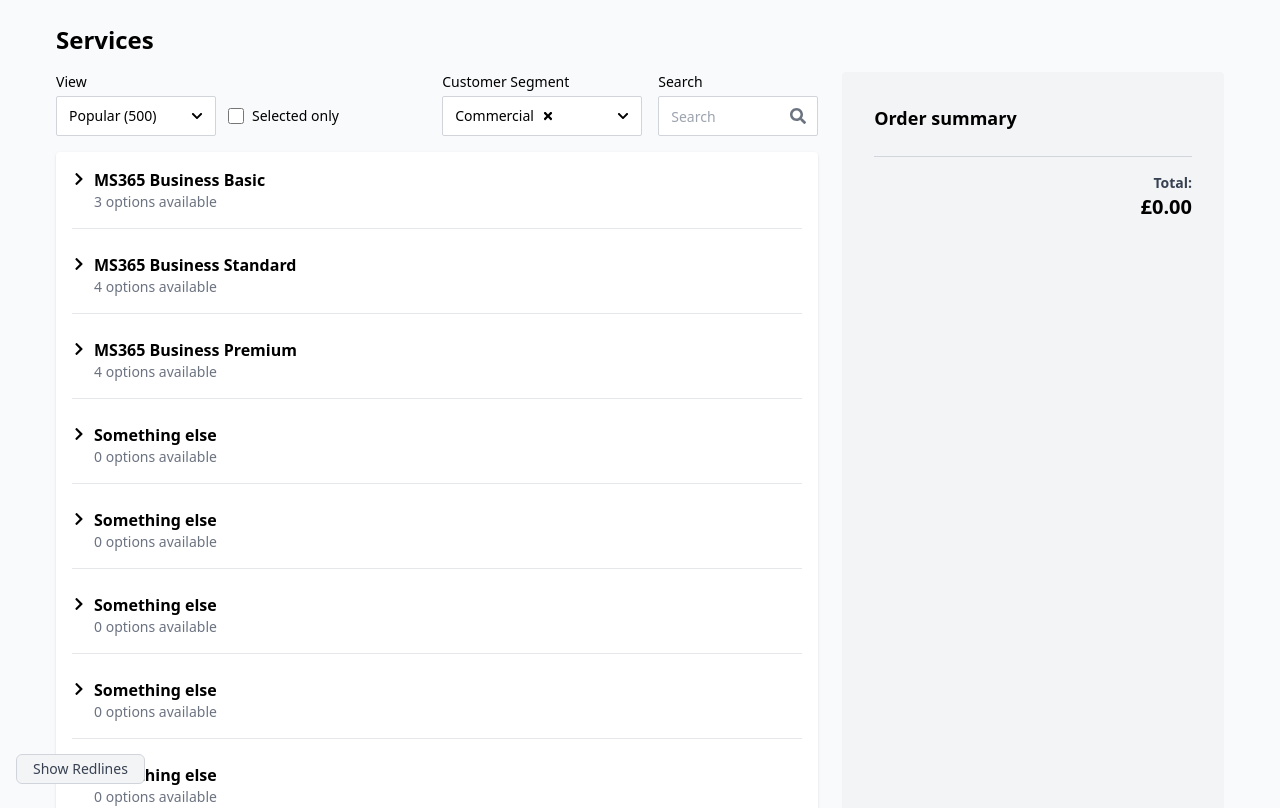
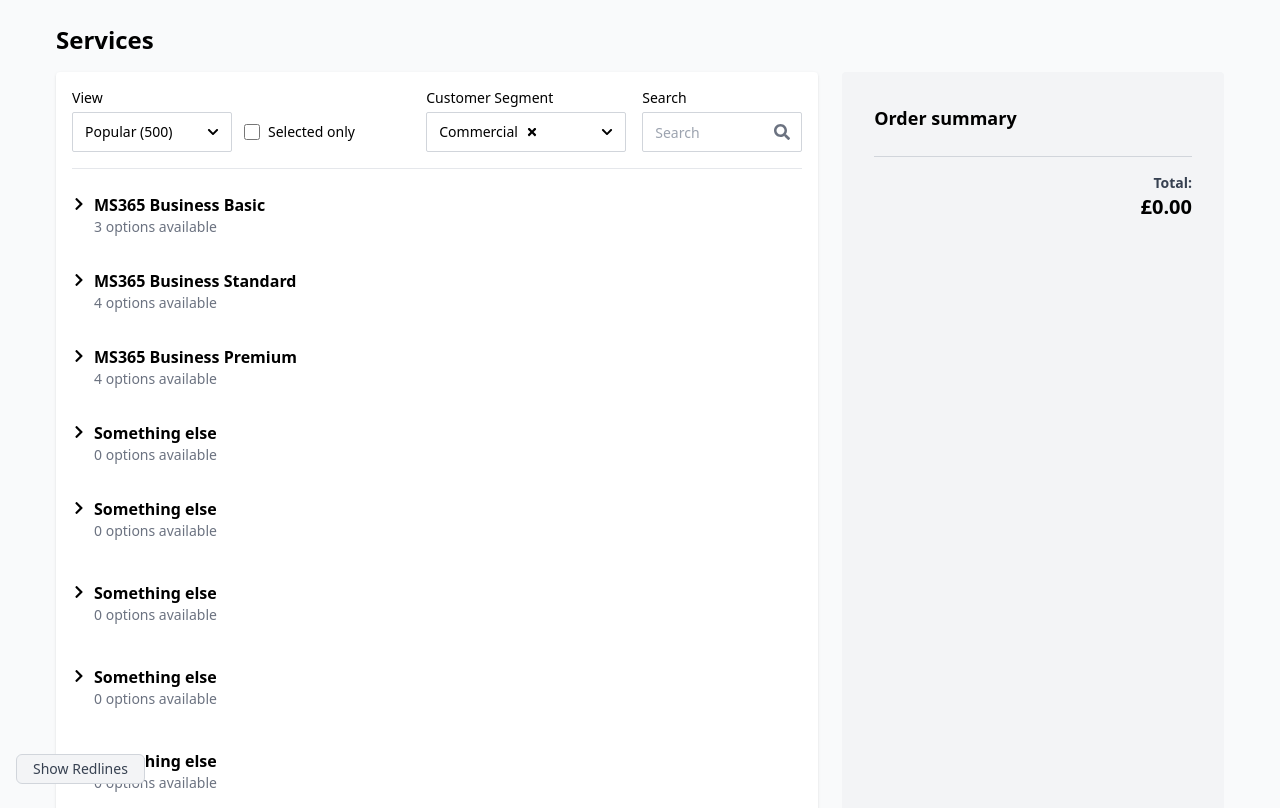
Before and after one commit to ellroberts/bi-directional-v3-public, a React (Vite) app: page / in a window 1280 px wide. Shown: the top 808 px of the page. Built offline with nearby package versions, Linux system fonts and the light colour scheme.

Commit message:
some style adjustments

```diff
--- a/src/App.css
+++ b/src/App.css
@@ -40,3 +40,9 @@
 .read-the-docs {
   color: #888;
 }
+
+/* Tailwind plugin users can use @layer utilities if needed */
+.addon-grid-cols {
+  display: grid;
+  grid-template-columns: 40px 140px 100px 1fr 70px 70px;
+}
--- a/src/App.jsx
+++ b/src/App.jsx
@@ -9,7 +9,7 @@ import { FaSearch } from "react-icons/fa";
 import SegmentSelect from "./components/SegmentSelect";
 import { Input } from "./components/ui/input";
 import ViewSelect from "./components/ui/ViewSelect";
-import ItemGroup from "./components/ItemGroup"; // ✅ Import added
+import ItemGroup from "./components/ItemGroup";
 
 function AppContent() {
   const [page, setPage] = useState(1);
@@ -29,8 +29,12 @@ function AppContent() {
         <div className="flex flex-col md:flex-row gap-6 flex-grow">
           {/* Left Column */}
           <div className="w-full md:w-2/3 flex flex-col space-y-4">
-            {/* Filter Row */}
+            {/* Left Column Panel */}
+            <div className="bg-white p-4 rounded shadow flex-grow space-y-6">
+              {/* Filters + Search with bottom border */}
+              <div className="pb-4 border-b">
                 <div className="flex flex-wrap items-end justify-between gap-6">
+                  {/* View + Selected Only */}
                   <div>
                     <div className="text-sm font-medium mb-1">View</div>
                     <div className="h-10 flex items-center gap-3">
@@ -50,6 +54,7 @@ function AppContent() {
                     </div>
                   </div>
 
+                  {/* Segment + Search */}
                   <div className="flex items-end gap-4">
                     <div>
                       <div className="text-sm font-medium mb-1">Customer Segment</div>
@@ -57,7 +62,6 @@ function AppContent() {
                         <SegmentSelect />
                       </div>
                     </div>
-
                     <div>
                       <div className="text-sm font-medium mb-1">Search</div>
                       <div className="relative w-[160px] h-10">
@@ -67,12 +71,11 @@ function AppContent() {
                     </div>
                   </div>
                 </div>
+              </div>
 
-            {/* Real and Placeholder Content */}
-            <div className="bg-white p-4 rounded shadow flex-grow">
+              {/* Plan content */}
               <LeftPanel view={view} selectedOnly={selectedOnly} />
 
-              {/* ✅ Placeholder rows rendered as collapsible ItemGroups */}
               {[1, 2, 3, 4, 5].map((i) => (
                 <ItemGroup
                   key={`placeholder-${i}`}
--- a/src/components/AddonTableRow.jsx
+++ b/src/components/AddonTableRow.jsx
@@ -35,7 +35,7 @@ export default function AddonTableRow({ option, index, groupId, isLast }) {
   };
 
   return (
-    <div className="grid grid-cols-6 lg:grid-cols-[40px_110px_90px_1fr_70px_70px] gap-2 px-4 items-center text-sm py-3">
+    <div className="grid grid-cols-6 lg:grid-cols-[64px_110px_90px_1fr_70px_70px] gap-2 px-4 items-center text-sm py-3">
       <div>{index + 1}</div>
       <div>{option.term}</div>
       <div>{option.billing}</div>
--- a/src/components/ItemGroup.jsx
+++ b/src/components/ItemGroup.jsx
@@ -26,7 +26,7 @@ export default function ItemGroup({ group }) {
   };
 
   return (
-    <div className="border-b pb-4 mb-6">
+    <div className="pb-4 mb-4">
       {/* Header */}
       <div
         className="flex items-start justify-between cursor-pointer"
@@ -43,18 +43,15 @@ export default function ItemGroup({ group }) {
             <div className="text-sm text-gray-500">
               {group.options.length} options available
             </div>
-            {!isOpen && selectedOptionCount > 0 && (
-              <div className="text-xs text-gray-400">
-                {selectedOptionCount} option{selectedOptionCount > 1 ? "s" : ""} selected
-              </div>
-            )}
           </div>
         </div>
 
-        {/* Show total selected count only (no clear button in collapsed view) */}
+        {/* Show total selected count as a badge */}
         {!isOpen && totalQuantity > 0 && (
-          <div className="flex items-center gap-3 text-sm text-gray-600 whitespace-nowrap">
-            <span>{totalQuantity} selected</span>
+          <div className="flex items-center text-sm whitespace-nowrap">
+            <span className="inline-block px-3 py-[3px] rounded-full bg-gray-200 text-gray-700 text-xs font-medium">
+            {totalQuantity} Licence{totalQuantity !== 1 ? "s" : ""} selected
+            </span>
           </div>
         )}
       </div>
@@ -62,7 +59,7 @@ export default function ItemGroup({ group }) {
       {/* Expanded table view */}
       {isOpen && group.options.length > 0 && (
         <div className="border border-gray-300 rounded-md overflow-hidden mt-3">
-          <div className="grid grid-cols-6 lg:grid-cols-[40px_110px_90px_1fr_70px_70px] gap-2 px-4 text-sm font-semibold text-gray-700 bg-gray-50 border-b py-2">
+          <div className="grid grid-cols-6 lg:grid-cols-[64px_110px_90px_1fr_70px_70px] gap-2 px-4 text-sm font-semibold text-gray-700 bg-gray-50 border-b py-2">
             <div>Option</div>
             <div>Term</div>
             <div>Billing</div>
```
Lines whose indentation alone changed are shown as unchanged.
